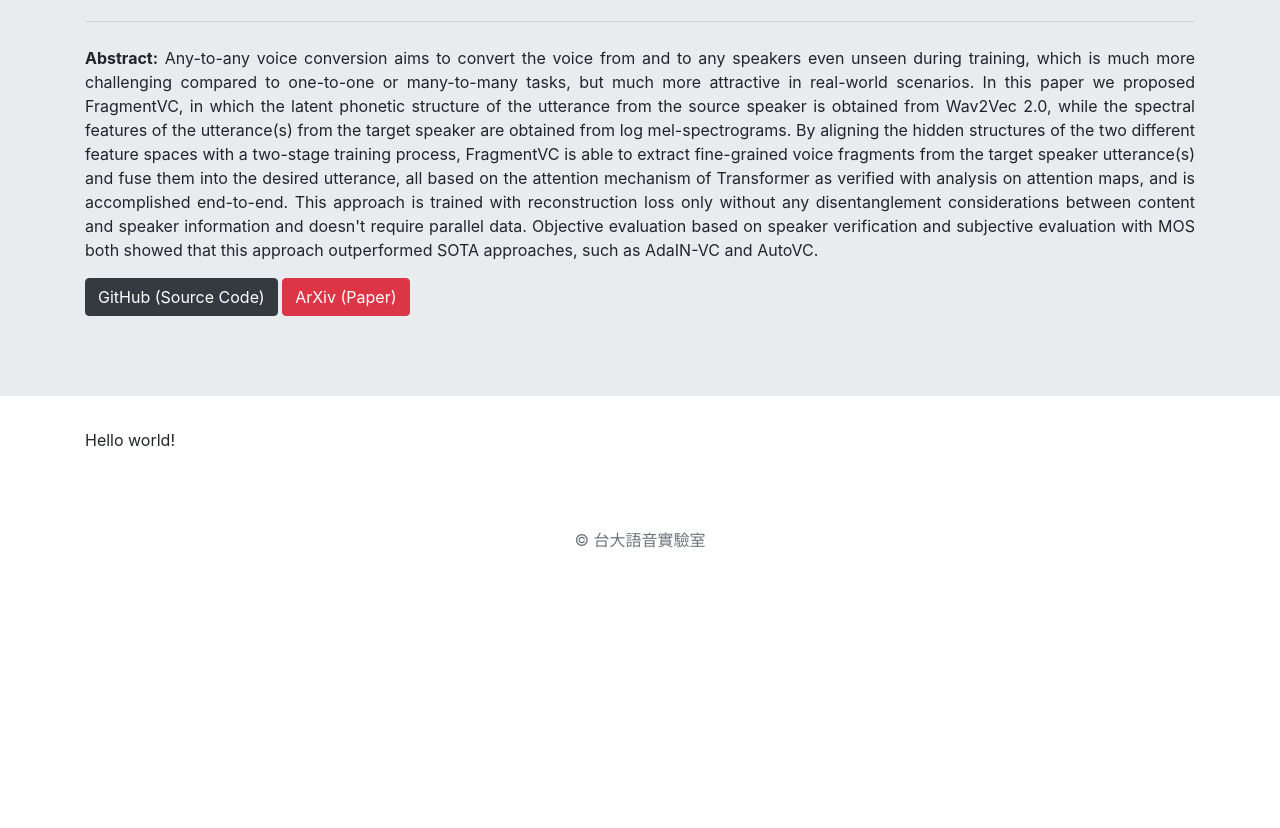
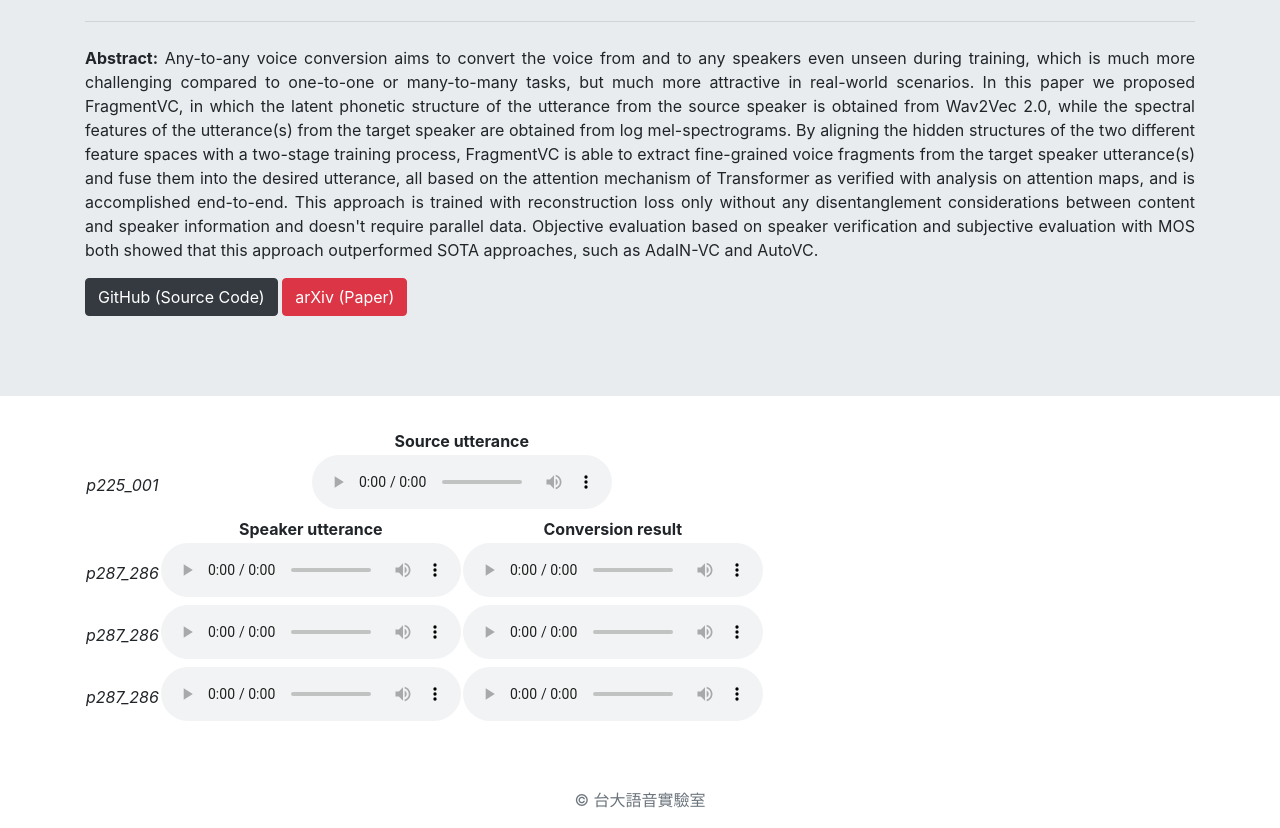
Before and after one commit to yistLin/FragmentVC, a plain HTML site: page docs/index.html in a window 1280 px wide. Shown: the part 202-1030 px from the top of the page. Before the commit the page ends 800 px from the top, so only its background shows below. Drawn offline with nearby package versions, Linux system fonts and the light colour scheme.

Commit message:
update demo page

```diff
--- a/docs/index.html
+++ b/docs/index.html
@@ -6,6 +6,7 @@
     <meta charset="utf-8">
     <meta name="viewport" content="width=device-width, initial-scale=1, shrink-to-fit=no">
     <link rel="stylesheet" href="https://stackpath.bootstrapcdn.com/bootstrap/4.5.1/css/bootstrap.min.css" integrity="sha384-VCmXjywReHh4PwowAiWNagnWcLhlEJLA5buUprzK8rxFgeH0kww/aWY76TfkUoSX" crossorigin="anonymous">
+    <link rel="stylesheet" href="style.css">
 </head>
 
 <body>
@@ -23,14 +24,63 @@
                 Objective evaluation based on speaker verification and subjective evaluation with MOS both showed that this approach outperformed SOTA approaches, such as AdaIN-VC and AutoVC.
             </p>
             <p>
-                <a href="#" type="button" class="btn btn-dark">GitHub (Source Code)</a>
-                <a href="#" type="button" class="btn btn-danger">ArXiv (Paper)</a>
+                <a href="https://github.com/yistLin/FragmentVC" type="button" class="btn btn-dark">GitHub (Source Code)</a>
+                <a href="#" type="button" class="btn btn-danger">arXiv (Paper)</a>
             </p>
         </div>
     </div>
 
     <div class="container">
-        <p>Hello world!</p>
+        <table>
+            <tr>
+                <td></td>
+                <th colspan="2">Source utterance</th>
+            </tr>
+            <tr>
+                <td><i>p225_001</i></td>
+                <td colspan="2">
+                    <audio src="audio/chou/pair-070/content.wav" controls preload></audio>
+                </td>
+            </tr>
+            <tr>
+                <td></td>
+                <th>Speaker utterance</th>
+                <th>Conversion result</th>
+            </tr>
+            <tr>
+                <td>
+                    <i>p287_286</i>
+                </td>
+                <td>
+                    <audio src="audio/chou/pair-070/ori_input.wav" controls preload></audio>
+                </td>
+                <td>
+                    <audio src="audio/chou/pair-070/ori_output.wav" controls preload></audio>
+                </td>
+            </tr>
+            <tr>
+                <td>
+                    <i>p287_286</i>
+                </td>
+                <td>
+                    <audio src="audio/chou/pair-070/adv_input_0dot05.wav" controls preload></audio>
+                </td>
+                <td>
+                    <audio src="audio/chou/pair-070/adv_output_0dot05.wav" controls preload></audio>
+                </td>
+            </tr>
+            <tr>
+                <td>
+                    <i>p287_286</i>
+                </td>
+                <td>
+                    <audio src="audio/chou/pair-070/adv_input_0dot1.wav" controls preload></audio>
+                </td>
+                <td>
+                    <audio src="audio/chou/pair-070/adv_output_0dot1.wav" controls preload></audio>
+                </td>
+            </tr>
+        </table>
     </div>
 
     <div class="container" style="padding-top: 60px;">
--- /dev/null
+++ b/docs/style.css
@@ -0,0 +1,11 @@
+audio {
+    border-radius: 0%;
+}
+table {
+    text-align: center;
+    border-collapse: collapse;
+    overflow: hidden!important;
+}
+td,th {
+    border: none!important;
+}
```
